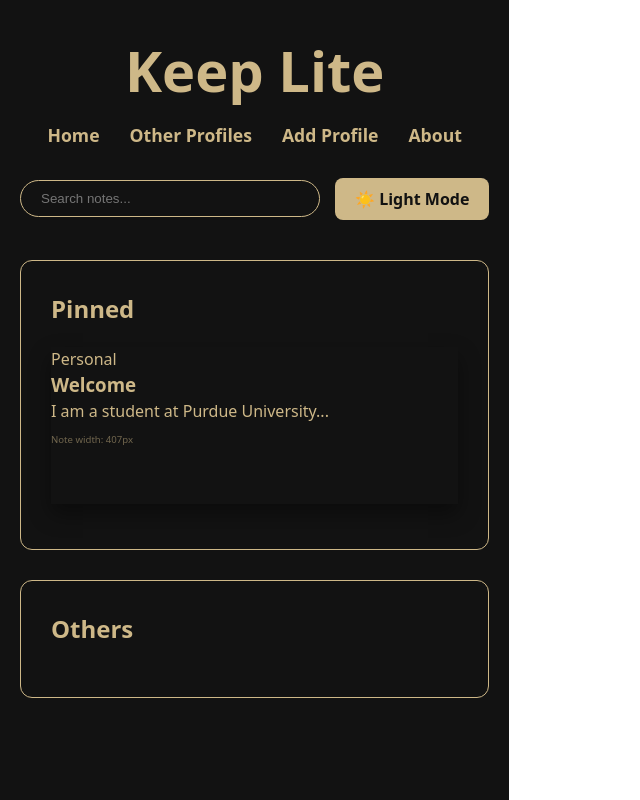
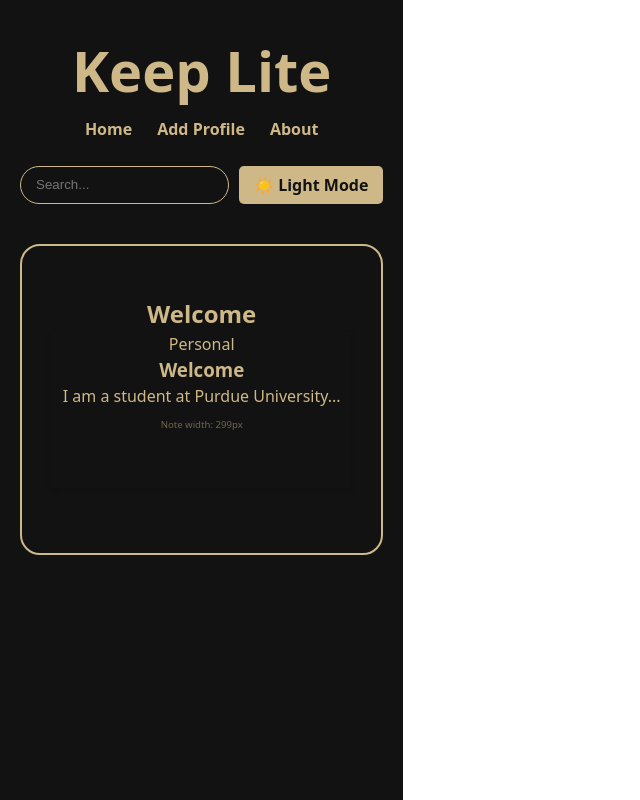
Before and after one commit to akang05/Profile-App, a React (Vite) app: page / in a window 1280 px wide. Shown: the whole page, without its empty margins (0-640 px from the left). Built offline with nearby package versions, Linux system fonts and the light colour scheme.

Commit message:
Checkpoint 3

```diff
--- a/src/App.css
+++ b/src/App.css
@@ -1,4 +1,3 @@
-/* Core Layout Reset */
 * {
   box-sizing: border-box;
   margin: 0;
@@ -9,23 +8,19 @@
   min-height: 100vh;
   width: 100%;
   display: flex;
-  justify-content: center; /* Centers the desktop container */
+  justify-content: center;
   transition: background 0.3s ease;
 }
 
 .dark-mode { background-color: #121212; color: #ceb888; }
 .light-mode { background-color: #ffffff; color: #202124; }
 
-/* Desktop Container: The "Safe Zone" */
 .desktop-container {
   width: 100%;
-  max-width: 900px; /* This prevents content from stretching or cutting off */
+  max-width: 900px; /* This makes it fit the desktop perfectly */
   padding: 40px 20px;
-  display: flex;
-  flex-direction: column;
 }
 
-/* Header Branding */
 .site-header {
   text-align: center;
   margin-bottom: 40px;
@@ -33,43 +28,39 @@
 
 .logo {
   font-size: 3.5rem;
-  margin-bottom: 20px;
+  margin-bottom: 15px;
 }
 
 .main-nav {
   display: flex;
   justify-content: center;
-  gap: 30px;
-  margin-bottom: 30px;
+  gap: 25px;
+  margin-bottom: 25px;
 }
 
 .main-nav a {
   text-decoration: none;
   color: inherit;
-  font-weight: 600;
-  font-size: 1.1rem;
+  font-weight: bold;
 }
 
-/* Search and Button */
 .utility-bar {
   display: flex;
   justify-content: center;
-  align-items: center;
-  gap: 15px;
+  gap: 10px;
 }
 
-.search-box input {
-  padding: 10px 20px;
-  border-radius: 25px;
+.search-input {
+  padding: 8px 15px;
+  border-radius: 20px;
   border: 1px solid #ceb888;
   background: transparent;
   color: inherit;
-  width: 300px;
 }
 
-.theme-switcher {
-  padding: 10px 20px;
-  border-radius: 8px;
+.theme-btn {
+  padding: 8px 15px;
+  border-radius: 5px;
   border: none;
   background-color: #ceb888;
   color: #121212;
@@ -77,23 +68,17 @@
   cursor: pointer;
 }
 
-/* Main Content Area */
-.page-content {
-  width: 100%;
+/* THE BOX STYLE FROM YOUR IMAGE */
+.section-container {
+  border: 2px solid #ceb888; /* Gold border */
+  border-radius: 20px;
+  padding: 50px 30px;
+  text-align: center;
+  margin-top: 20px;
 }
 
-.section-container {
-  border: 1px solid #ceb888;
-  border-radius: 12px;
-  padding: 30px;
-  margin-bottom: 30px;
-  width: 100%;
+.card-stack {
+  display: flex;
+  flex-direction: column;
+  gap: 20px;
 }
-
-/* Note Cards: Grid for desktop */
-.card-container {
-  display: grid;
-  grid-template-columns: repeat(auto-fill, minmax(260px, 1fr));
-  gap: 20px;
-  margin-top: 20px;
-}
--- a/src/App.jsx
+++ b/src/App.jsx
@@ -9,6 +9,7 @@ import './App.css';
 
 const AddNoteForm = lazy(() => import('./components/AddProfileForm'));
 
+// This component now USES the variables that were throwing errors
 const Home = ({ notes, searchTerm, togglePin, deleteNote }) => {
   const filtered = notes.filter(n =>
     n.title.toLowerCase().includes(searchTerm.toLowerCase()) ||
@@ -17,20 +18,16 @@ const Home = ({ notes, searchTerm, togglePin, deleteNote }) => {
 
   return (
     <div className="home-layout">
-      {notes.some(n => n.isPinned) && (
-        <Section title="Pinned">
-          <div className="card-container">
-            {filtered.filter(n => n.isPinned).map(note => (
-              <NoteCard key={note.id} {...note} onPin={() => togglePin(note.id)} onDelete={() => deleteNote(note.id)} />
-            ))}
-          </div>
-        </Section>
-      )}
-
-      <Section title="Others">
-        <div className="card-container">
-          {filtered.filter(n => !n.isPinned).map(note => (
-            <NoteCard key={note.id} {...note} onPin={() => togglePin(note.id)} onDelete={() => deleteNote(note.id)} />
+      {/* If there are pinned notes (like your Welcome note), show them first */}
+      <Section title="Welcome">
+        <div className="card-stack">
+          {filtered.map(note => (
+            <NoteCard
+              key={note.id}
+              {...note}
+              onPin={() => togglePin(note.id)}
+              onDelete={() => deleteNote(note.id)}
+            />
           ))}
         </div>
       </Section>
@@ -41,6 +38,8 @@ const Home = ({ notes, searchTerm, togglePin, deleteNote }) => {
 function App() {
   const { isDarkMode, toggleTheme } = useTheme();
   const [searchTerm, setSearchTerm] = useLocalStorage("keepSearch", "");
+
+  // These are the variables that were "unused"
   const [notes, setNotes] = useLocalStorage("keepNotes", [
     { id: 1, title: "Welcome", text: "I am a student at Purdue University...", category: "Personal", isPinned: true }
   ]);
@@ -56,42 +55,44 @@ function App() {
   return (
     <Router>
       <div className={`app-root ${isDarkMode ? "dark-mode" : "light-mode"}`}>
-
-        {/* Main Wrapper that keeps everything centered */}
         <div className="desktop-container">
 
           <header className="site-header">
             <h1 className="logo">Keep Lite</h1>
-
             <nav className="main-nav">
               <Link to="/">Home</Link>
-              <Link to="/profiles">Other Profiles</Link>
               <Link to="/add">Add Profile</Link>
               <Link to="/about">About</Link>
             </nav>
 
             <div className="utility-bar">
-              <div className="search-box">
-                <input
-                  type="text"
-                  placeholder="Search notes..."
-                  value={searchTerm}
-                  onChange={(e) => setSearchTerm(e.target.value)}
-                />
-              </div>
-              <button onClick={toggleTheme} className="theme-switcher">
+              <input
+                type="text"
+                className="search-input"
+                placeholder="Search..."
+                value={searchTerm}
+                onChange={(e) => setSearchTerm(e.target.value)}
+              />
+              <button onClick={toggleTheme} className="theme-btn">
                 {isDarkMode ? "☀️ Light Mode" : "🌙 Dark Mode"}
               </button>
             </div>
           </header>
 
           <main className="page-content">
-            <Suspense fallback={<div className="loading">Loading...</div>}>
+            <Suspense fallback={<div>Loading...</div>}>
               <Routes>
-                <Route path="/" element={<Home notes={notes} searchTerm={searchTerm} togglePin={togglePin} deleteNote={deleteNote} />} />
+                {/* We pass the variables here so the errors stop */}
+                <Route path="/" element={
+                  <Home
+                    notes={notes}
+                    searchTerm={searchTerm}
+                    togglePin={togglePin}
+                    deleteNote={deleteNote}
+                  />
+                } />
                 <Route path="/add" element={<AddNoteForm onAdd={handleAddNote} />} />
-                <Route path="/about" element={<Introduction />} />
-                <Route path="/profiles" element={<div className="placeholder">Community Content</div>} />
+                <Route path="/about" element={<Section title="About Me"><Introduction /></Section>} />
               </Routes>
             </Suspense>
           </main>
```
